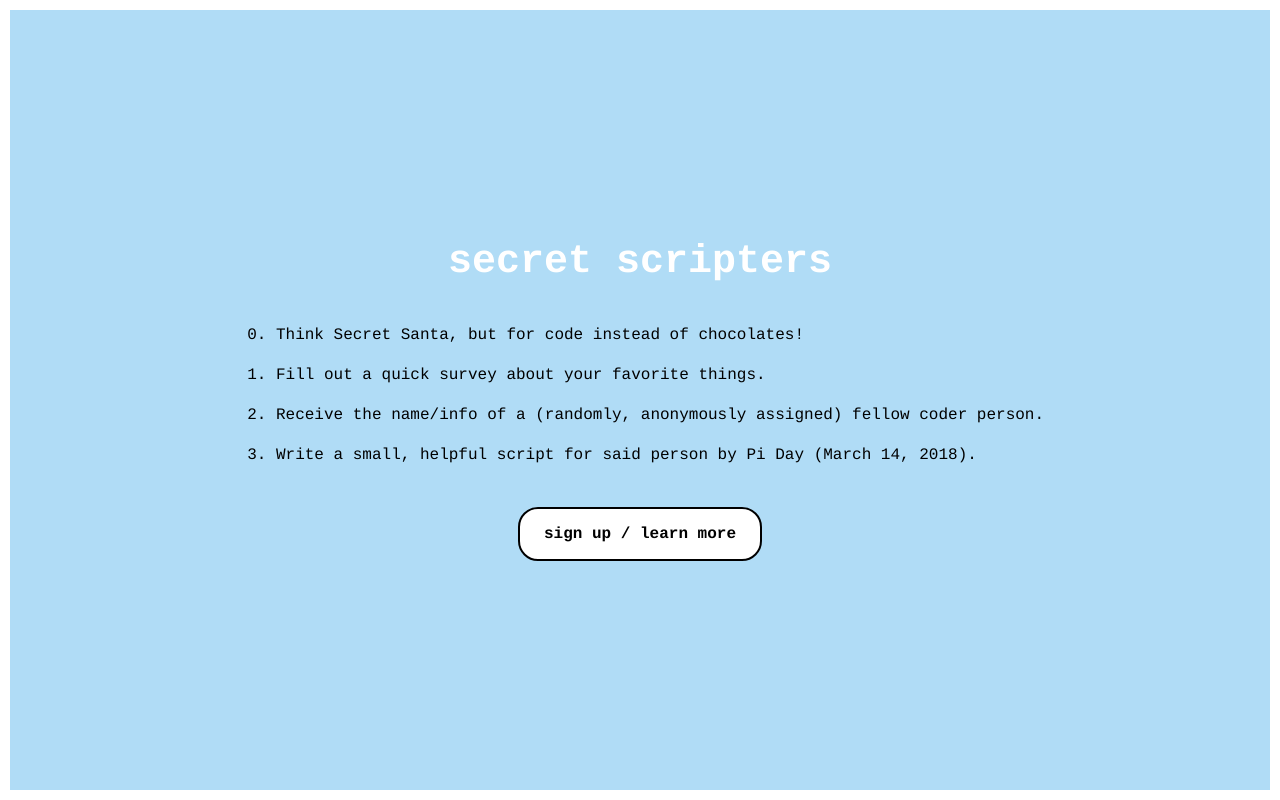
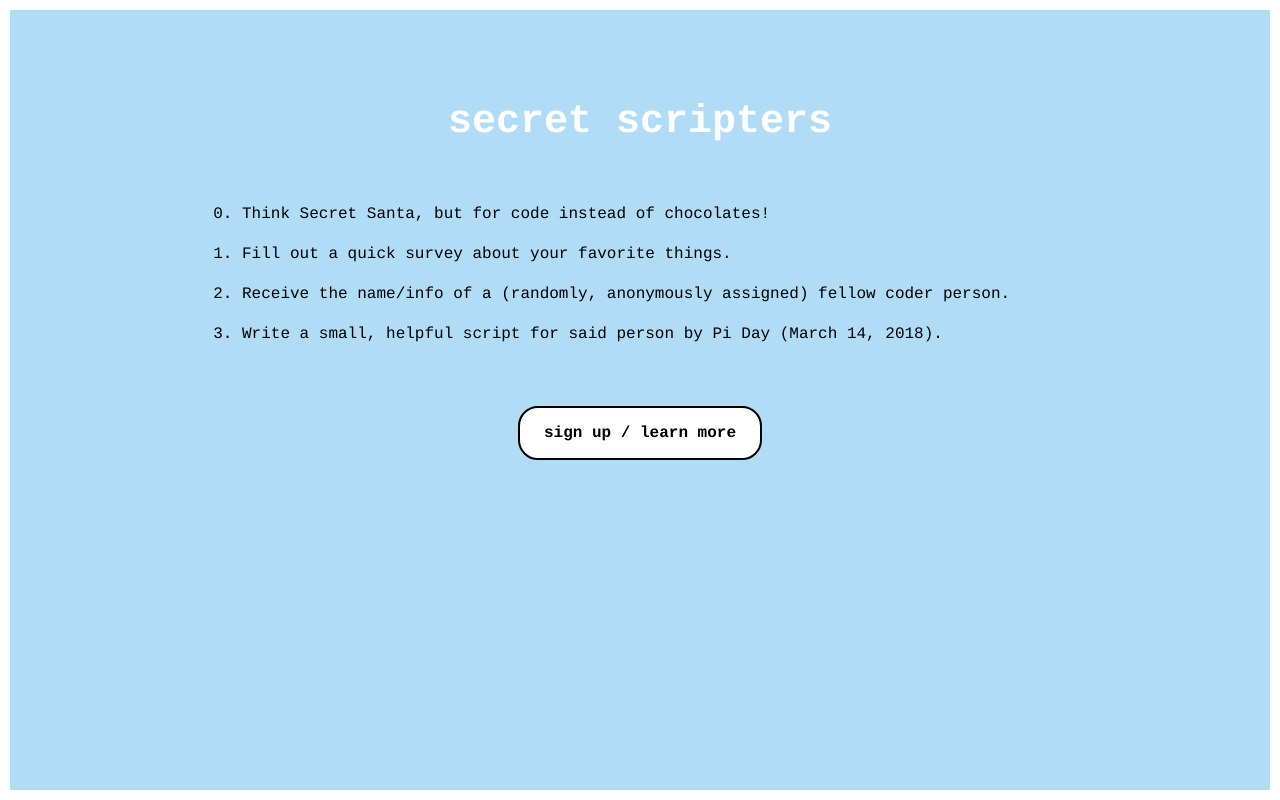
Before and after one commit to WiCSJHU/wicsjhu.github.io, a PHP site: page /secretscripters/index.html in a window 1280 px wide. Run offline with PHP 8.4, Linux system fonts and the light colour scheme.

Commit message:
scroll, padding

```diff
--- a/secretscripters/css/style.css
+++ b/secretscripters/css/style.css
@@ -41,23 +41,21 @@ p {
 .container {
 	width: 100vw;
 	height: 100vh;
-	padding: 15%;
+	padding-right: 15%;
+	padding-bottom: 5%;
+	padding-top: 5%;
+	padding-left: 15%;
 	border: 10px solid #fff;
 	position: relative;
-	display: -webkit-flex;
-	display: flex;
+	vertical-align: middle;
 	overflow: scroll;
-	-webkit-flex-direction: column;
-	flex-direction: column;
-	-webkit-justify-content: space-around;
-	justify-content: space-around;
-	-webkit-align-items: center;
 	align-items: center;
 }
 
 /* Content */
 .content {
 	position: relative;
+	padding-top: 5%;
 }
 
 /* Button */
--- a/secretscripters/index.html
+++ b/secretscripters/index.html
@@ -24,7 +24,7 @@
 			</div>
 			<!-- action button -->
 			<div class="content">
-				<button class="action action--hidden"><a href="http://wics.acm.jhu.edu" target="blank">Sign Up / Learn More</span></button>
+				<center><button class="action action--hidden"><a href="http://wics.acm.jhu.edu" target="blank">Sign Up / Learn More</span></a></button></center>
 			</div>
 		</div><!-- /container -->
 	</body>
```
